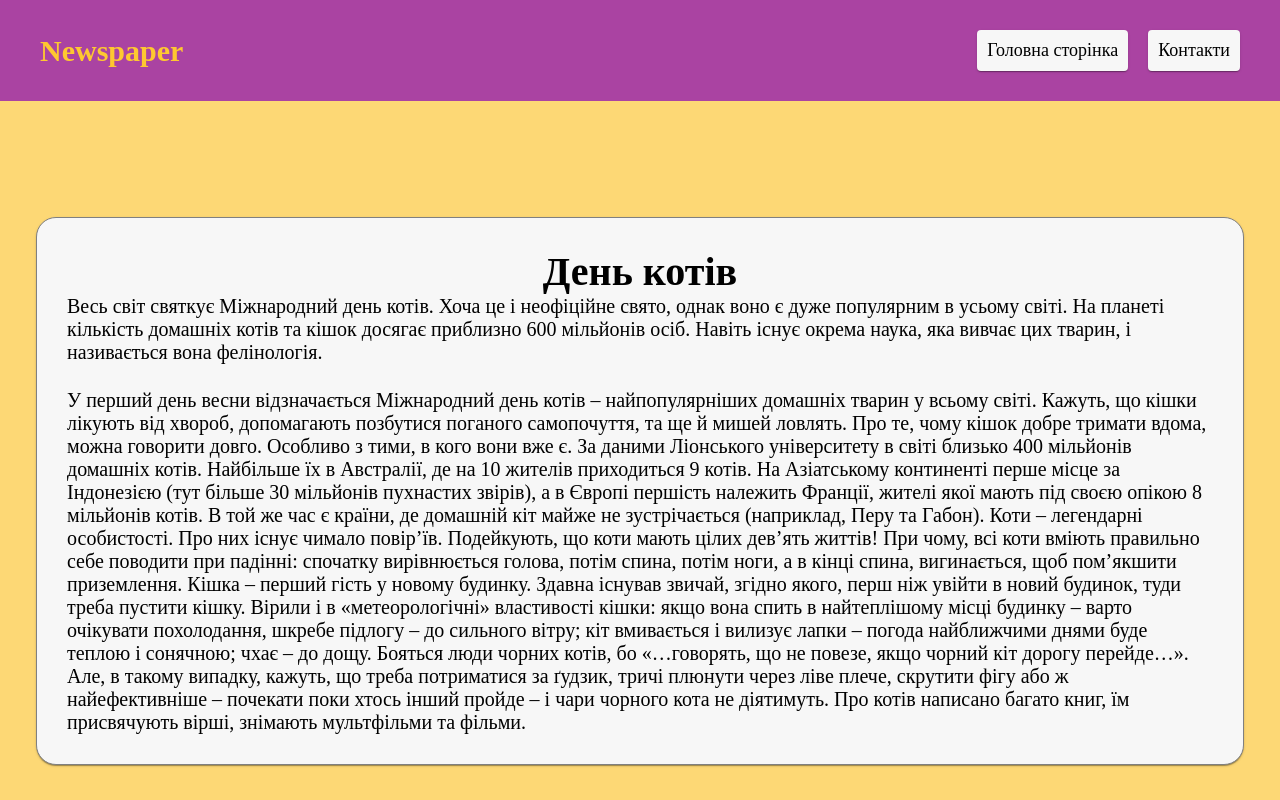
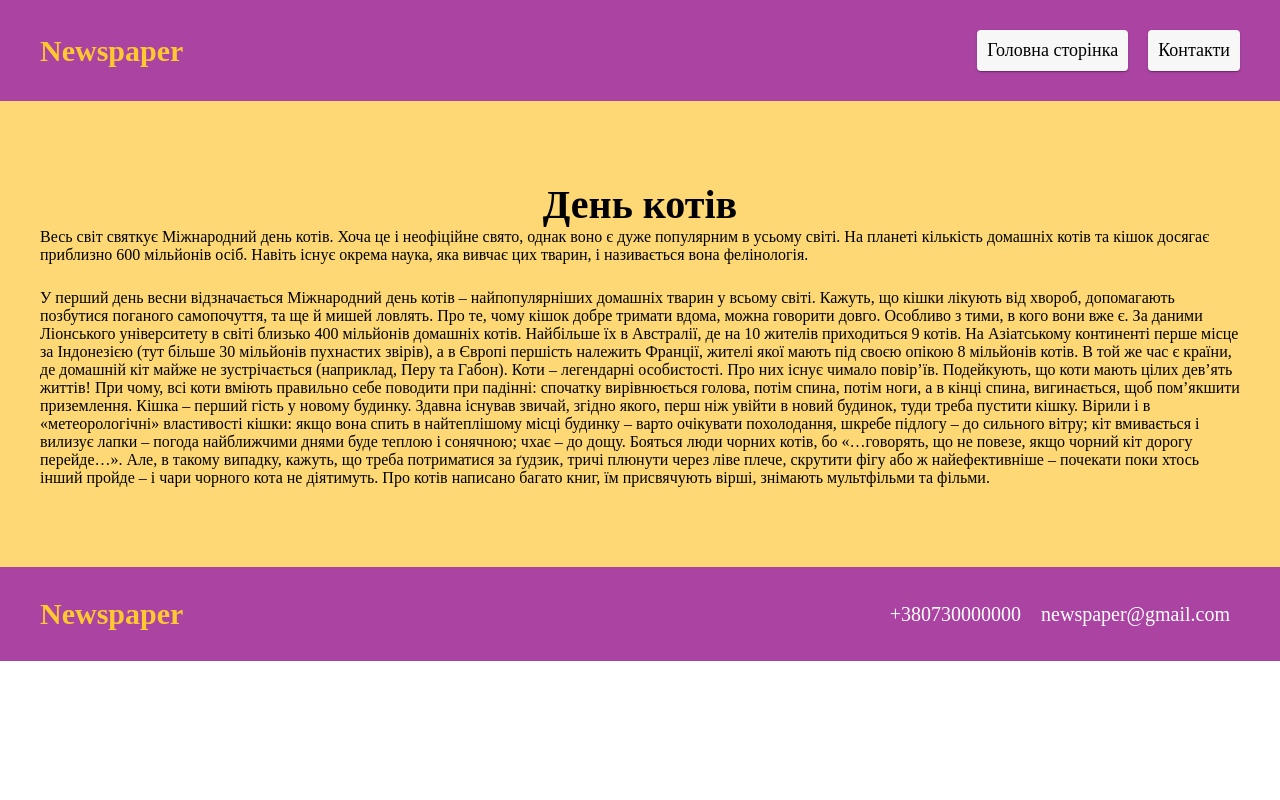
Before and after one commit to MaxSheverya/newspaper, a plain HTML site: page 12_.html in a window 1280 px wide. Shown: the top 800 px of the page. Drawn offline with Linux system fonts and the light colour scheme.

Commit message:
Update 12_.html
20.08

```diff
--- a/12_.html
+++ b/12_.html
@@ -25,7 +25,7 @@
         </div>
     </header>
     <main class="main">
-        <div class="cat-12_">
+        <div class="container cat-12-container">
             <h2 class="h2">День котів</h2>
             <p class="news-text-1"> Весь світ святкує Міжнародний день котів.
                 Хоча це і неофіційне свято, однак воно є дуже популярним в усьому світі.
```
